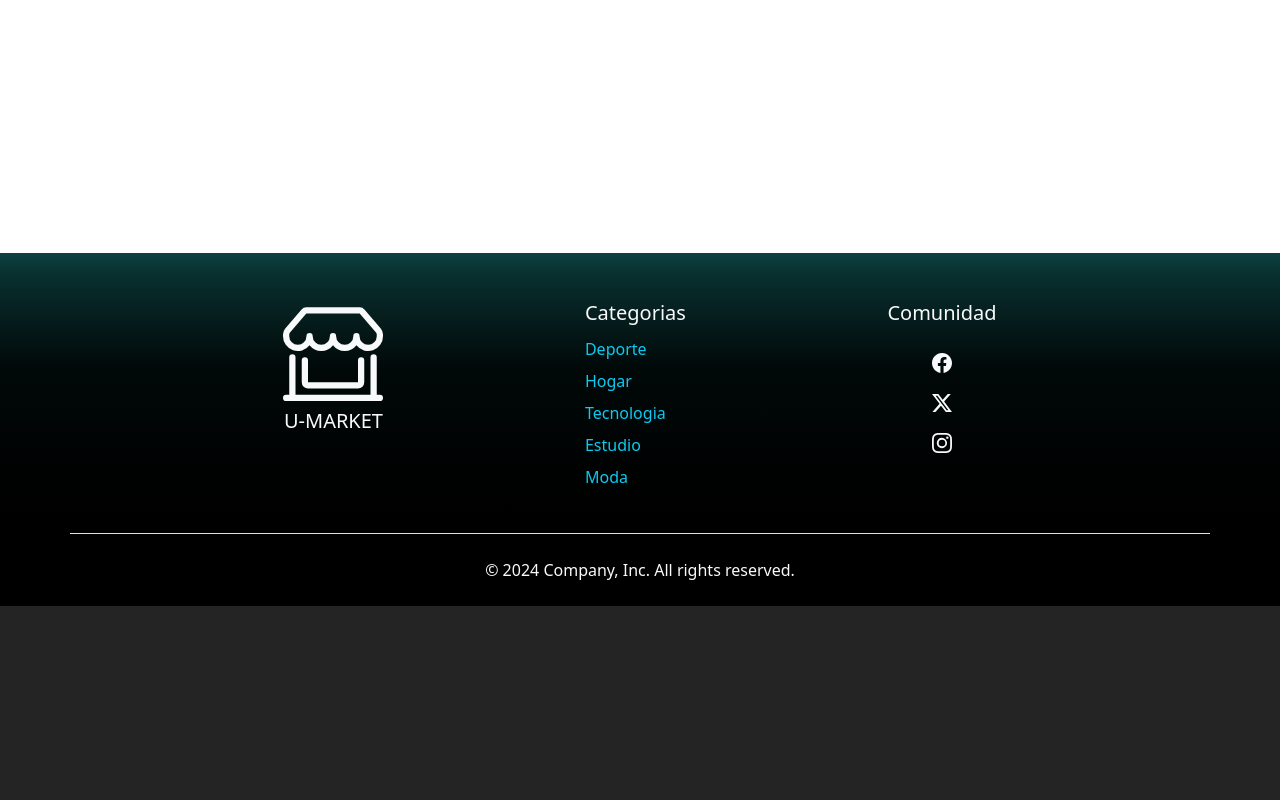
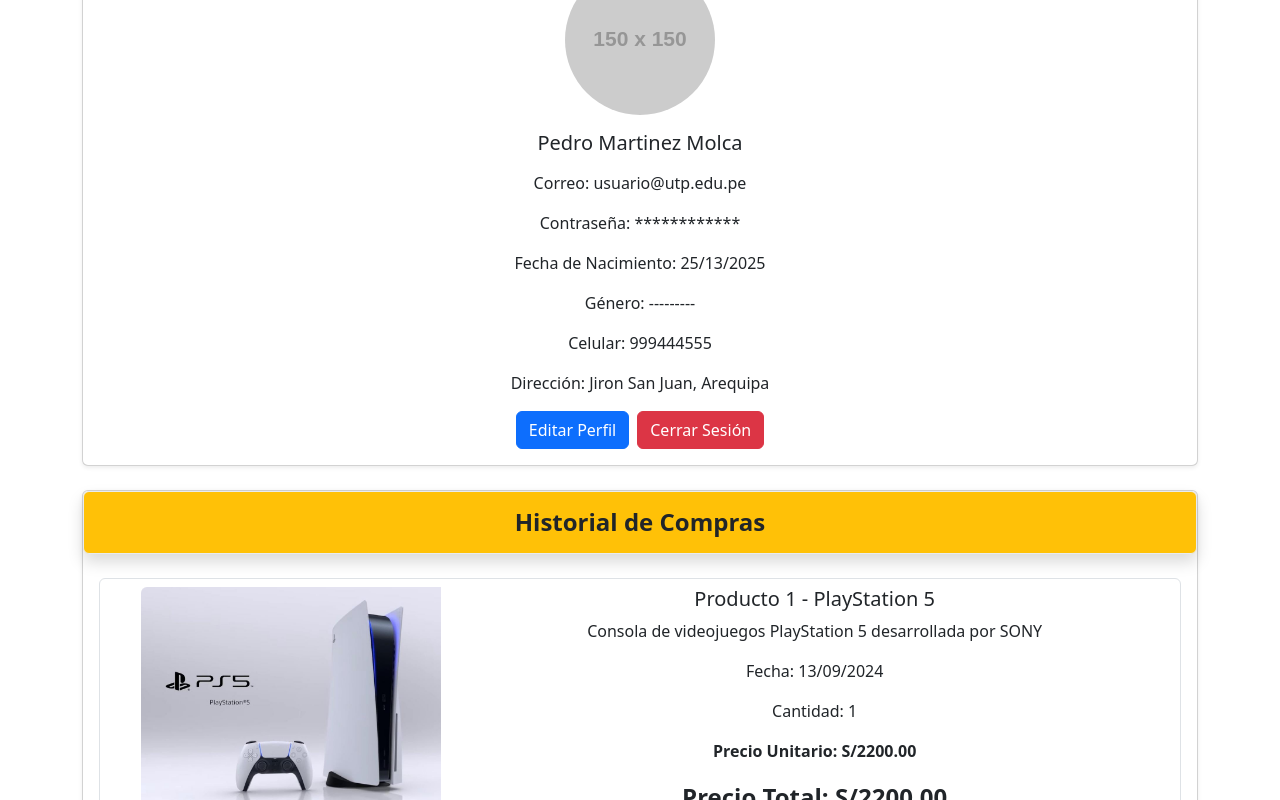
Before and after one commit to Polmat100/Proyecto_Software, a React (Vite) app in the folder front-react/: page /UserProfile in a window 1280 px wide. Shown: the part 300-1100 px from the top of the page. Before the commit the page ends 906 px from the top, so only its background shows below. Built offline with nearby package versions, Linux system fonts and the light colour scheme.

Commit message:
Profile creation and history

```diff
--- a/front-react/package.json
+++ b/front-react/package.json
@@ -28,6 +28,6 @@
     "eslint-plugin-react-hooks": "^5.1.0-rc.0",
     "eslint-plugin-react-refresh": "^0.4.9",
     "globals": "^15.9.0",
-    "vite": "^5.4.1"
+    "vite": "^5.4.9"
   }
 }
--- a/front-react/src/pages/user/UserProfile.jsx
+++ b/front-react/src/pages/user/UserProfile.jsx
@@ -1,13 +1,190 @@
 import React from "react";
 import { Header } from "../../components/Header";
 import Footer from "../../components/Footer";
+
+//import "bootstrap/dist/css/bootstrap.min.css";
+
 
 export const UserProfile = () => {
   return (
     <>
       <Header></Header>
-      <div style={{ height: "400px" }}>UserProfile</div>
+
+      <main className="container my-4 ">
+        <div className="row">
+          <div className="col-md-12">
+            <div className="card shadow-sm mb-4">
+
+                <h4 className="card border border-light-subtle fw-bold rounded p-3 shadow bg-warning">
+                  Perfil de Usuario
+                </h4>
+              <div className="card-body text-center">
+                <img
+                  src="https://via.placeholder.com/150"
+                  alt="Foto de perfil"
+                  className="rounded-circle mb-3"
+                  style={{ width: "150px" }}
+                />
+                <h5 className="card-title">
+                  <p>Pedro Martinez Molca</p>
+                </h5>
+                <p className="card-text">Correo: usuario@utp.edu.pe</p>
+                <p className="card-text">Contraseña: ************</p>
+                <p className="card-text">Fecha de Nacimiento: 25/13/2025</p>
+                <p className="card-text">Género: ---------</p>
+                <p className="card-text">Celular: 999444555</p>
+                <p className="card-text">Dirección: Jiron San Juan, Arequipa</p>
+                <div className="d-grid gap-2 d-md-flex justify-content-md-center">
+
+                  <a href="#" className="btn btn-primary">
+                    Editar Perfil
+                  </a>
+                  <a href="index.html" className="btn btn-danger">
+                    Cerrar Sesión
+                  </a>
+                </div>
+              </div>
+            </div>
+          </div>
+
+          <div className="col-md-12">
+            {/* Historial de Compras y Ventas */}
+            <div className="card shadow-sm">
+              <h4 className="card border border-light-subtle fw-bold rounded p-3 shadow bg-warning">
+                  Historial de Compras
+              </h4>
+              <div className="card-body">
+                <ul className="list-group mb-3">
+                  <li className="list-group-item" >
+                    <div className="cart mb-3">
+                      <div className="row g-0">
+                        <div className="col-md-4">
+                          <img
+                            src="/public/img/Electronica.jpeg"
+                            className="img-fluid rounded-start "
+                            alt="ImagenProducto"
+                            style={{ width: '300px', height: 'auto' }}
+                          />
+                        </div>
+                        <div className="col-md-8">
+                          <div className="cart-body">
+                            <h5 className="cart-title">Producto 1 - PlayStation 5</h5>
+                            <p className="cart-text">
+                              Consola de videojuegos PlayStation 5 desarrollada por SONY
+                            </p>
+                            <p className="card-text">Fecha: 13/09/2024</p>
+                            <p className="card-text">Cantidad: 1</p>
+                            <p className="text-fin">
+                              <strong>Precio Unitario: S/2200.00</strong>
+                            </p>
+                            <p className="text-fin" style={{ fontSize: '1.5rem' }}>
+                              <strong>Precio Total: S/2200.00</strong>
+                            </p>
+                          </div>
+                        </div>
+                      </div>
+                    </div>
+                  </li>
+                  <li className="list-group-item">
+                    <div className="cart mb-3">
+                      <div className="row g-0">
+                        <div className="col-md-4">
+                          <img
+                            src="/public/img/Samsung S24+.jfif"
+                            className="img-fluid rounded-start"
+                            alt="ImagenProducto"
+                            style={{ width: '300px', height: 'auto' }}
+                          />
+                        </div>
+                        <div className="col-md-8">
+                          <div className="cart-body">
+                            <h5 className="cart-title">Producto 2 - Celular Samsung S24+</h5>
+                            <p className="cart-text">Celular de última generación 256gb</p>
+                            <p className="card-text">Fecha: 13/09/2024</p>
+                            <p className="card-text">Cantidad: 1</p>
+                            <p className="text-fin">
+                              <strong>Precio Unitario: S/2200.00</strong>
+                            </p>
+                            <p className="text-fin" style={{ fontSize: '1.5rem' }}>
+                              <strong>Precio Total: S/2200.00</strong>
+                            </p>
+                          </div>
+                        </div>
+                      </div>
+                    </div>
+                  </li>
+                </ul>
+                <h4 className="card border border-light-subtle fw-bold rounded p-3 shadow bg-warning">
+                  Historial de Ventas
+                </h4>
+                <ul className="list-group mb-3">
+                  <li className="list-group-item">
+                    <div className="cart mb-3">
+                      <div className="row g-0">
+                        <div className="col-md-4">
+                          <img
+                            src="/public/img/Electronica.jpeg"
+                            className="img-fluid rounded-start"
+                            alt="ImagenProducto"
+                            style={{ width: '300px', height: 'auto' }}
+                          />
+                        </div>
+                        <div className="col-md-8">
+                          <div className="cart-body">
+                            <h5 className="cart-title">Producto 1 - PlayStation 5</h5>
+                            <p className="cart-text">
+                              Consola de videojuegos PlayStation 5 desarrollada por SONY
+                            </p>
+                            <p className="card-text">Fecha: 13/09/2024</p>
+                            <p className="card-text">Cantidad: 1</p>
+                            <p className="text-fin">
+                              <strong>Precio Unitario: S/2200.00</strong>
+                            </p>
+                            <p className="text-fin" style={{ fontSize: '1.5rem' }}>
+                              <strong>Precio Total: S/2200.00</strong>
+                            </p>
+                          </div>
+                        </div>
+                      </div>
+                    </div>
+                  </li>
+                  <li className="list-group-item ">
+                    <div className="cart mb-3">
+                      <div className="row g-0">
+                        <div className="col-md-4">
+                          <img
+                            src="/public/img/Samsung S24+.jfif"
+                            className="img-fluid rounded-start"
+                            alt="ImagenProducto"
+                            style={{ width: '300px', height: 'auto' }}
+                          />
+                        </div>
+                        <div className="col-md-8">
+                          <div className="cart-body">
+                            <h5 className="cart-title">Producto 2 - Celular Samsung S24+</h5>
+                            <p className="cart-text">Celular de última generación 256gb</p>
+                            <p className="card-text">Fecha: 13/09/2024</p>
+                            <p className="card-text">Cantidad: 1</p>
+                            <p className="text-fin">
+                              <strong>Precio Unitario: S/2200.00</strong>
+                            </p>
+                            <p className="text-fin" style={{ fontSize: '1.5rem' }}>
+                              <strong>Precio Total: S/2200.00</strong>
+                            </p>
+                          </div>
+                        </div>
+                      </div>
+                    </div>
+                  </li>
+                </ul>
+              </div>
+            </div>
+          </div>
+        </div>
+      </main>
       <Footer></Footer>
+
+
     </>
   );
 };
```
Also changed, not shown: 1 other file (tests, documents, lock files or other folders).
